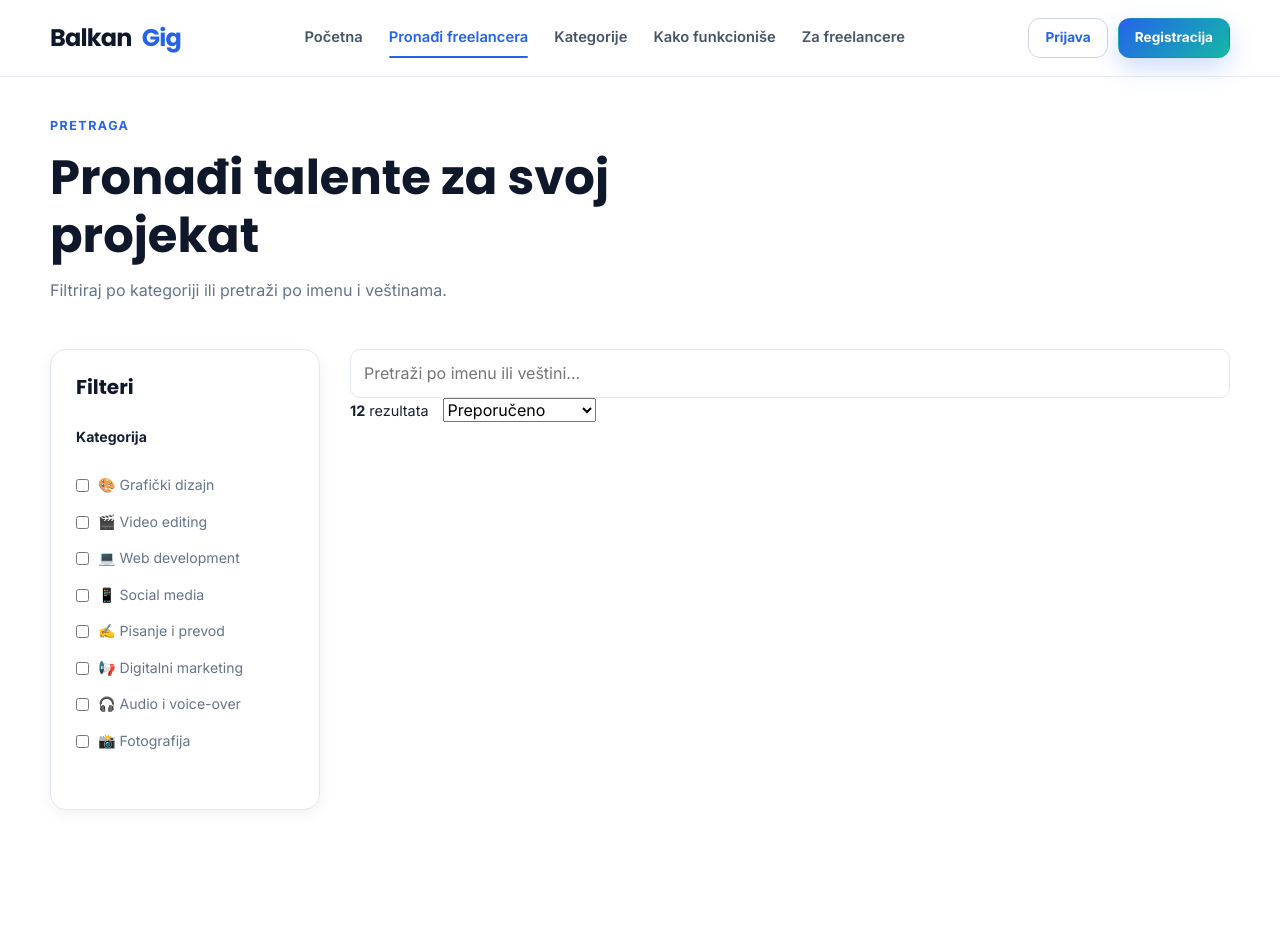
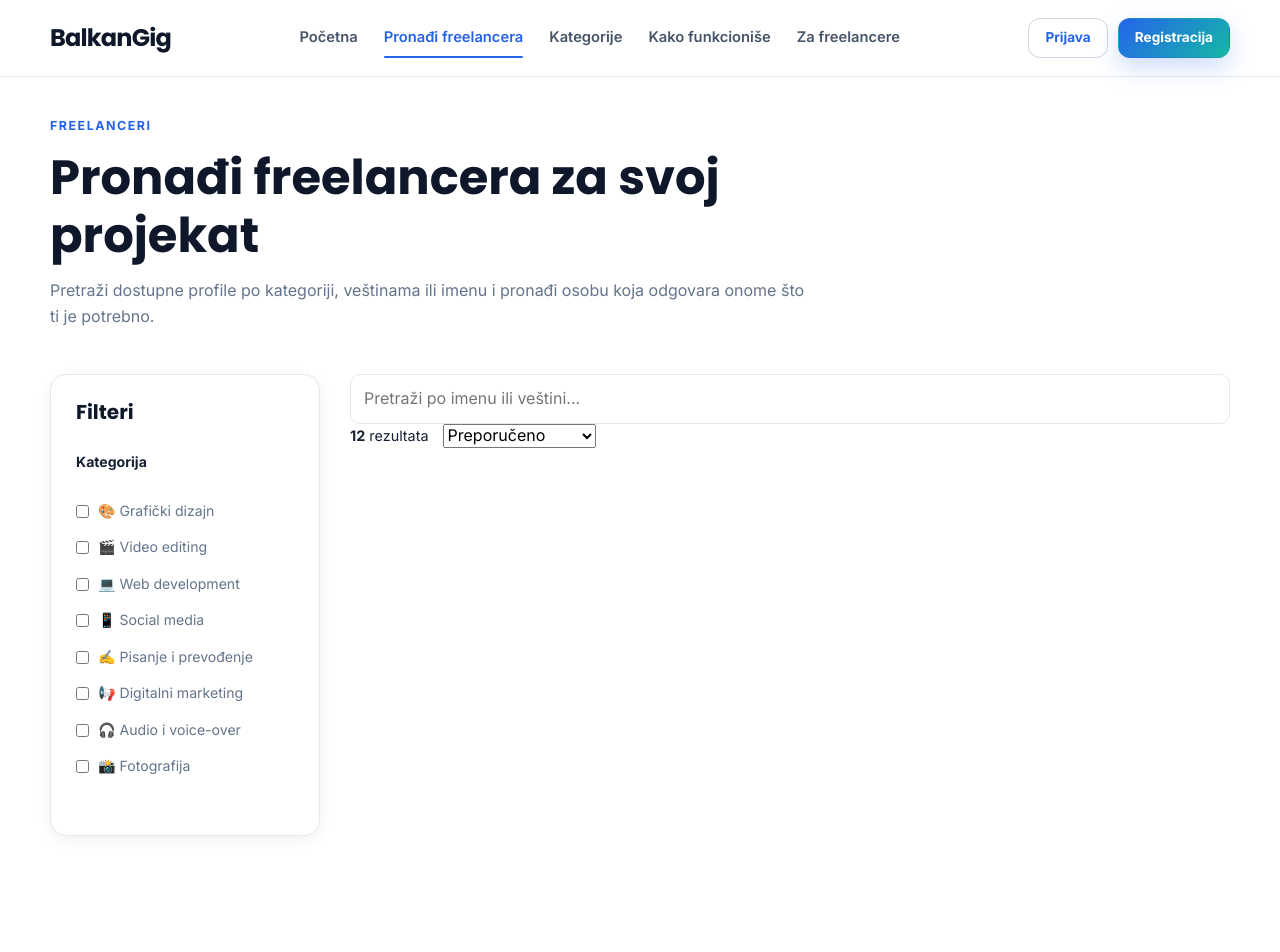
Before and after one commit to balkangig-blip/balkangig, a plain HTML site: page pronadji-freelancera.html in a window 1280 px wide. Shown: the top 952 px of the page. Drawn offline with Linux system fonts and the light colour scheme.

Commit message:
Update pronadji-freelancera.html

```diff
--- a/pronadji-freelancera.html
+++ b/pronadji-freelancera.html
@@ -3,17 +3,22 @@
 <head>
 <meta charset="UTF-8">
 <meta name="viewport" content="width=device-width, initial-scale=1.0">
+
 <title>Pronađi freelancera | BalkanGig</title>
-<link rel="icon" href="assets/logo.jpg">
+
 <link rel="preconnect" href="https://fonts.googleapis.com">
 <link href="https://fonts.googleapis.com/css2?family=Inter:wght@400;500;600;700&family=Poppins:wght@500;600;700&display=swap" rel="stylesheet">
+
 <link rel="stylesheet" href="style.css">
 </head>
+
 <body>
 
 <header class="site-header">
   <div class="container nav">
-    <a href="index.html" class="brand"><img src="assets/logo.jpg" alt="BalkanGig logo">Balkan<span>Gig</span></a>
+
+    <a href="index.html" class="brand">BalkanGig</a>
+
     <nav class="nav-links">
       <a href="index.html">Početna</a>
       <a href="pronadji-freelancera.html" class="active">Pronađi freelancera</a>
@@ -21,129 +26,379 @@
       <a href="index.html#kako-funkcionise">Kako funkcioniše</a>
       <a href="index.html#za-freelancere">Za freelancere</a>
     </nav>
+
     <div class="nav-actions">
       <a href="prijava.html" class="btn btn-outline btn-sm">Prijava</a>
       <a href="registracija.html" class="btn btn-primary btn-sm">Registracija</a>
     </div>
+
     <button class="hamburger" id="hamburgerBtn" aria-label="Otvori meni">
-      <span></span><span></span><span></span>
+      <span></span>
+      <span></span>
+      <span></span>
     </button>
+
   </div>
 </header>
 
+
 <div class="mobile-nav" id="mobileNav">
+
   <div class="mobile-nav-top">
-    <a href="index.html" class="brand"><img src="assets/logo.jpg" alt="BalkanGig logo">Balkan<span>Gig</span></a>
-    <button class="mobile-nav-close" id="mobileNavClose" aria-label="Zatvori meni">&times;</button>
+    <a href="index.html" class="brand">BalkanGig</a>
+
+    <button class="mobile-nav-close" id="mobileNavClose" aria-label="Zatvori meni">
+      &times;
+    </button>
   </div>
+
   <a href="index.html">Početna</a>
   <a href="pronadji-freelancera.html">Pronađi freelancera</a>
   <a href="index.html#kategorije">Kategorije</a>
   <a href="index.html#kako-funkcionise">Kako funkcioniše</a>
   <a href="index.html#za-freelancere">Za freelancere</a>
+
   <div class="nav-actions">
     <a href="prijava.html" class="btn btn-outline">Prijava</a>
     <a href="registracija.html" class="btn btn-primary">Registracija</a>
   </div>
+
 </div>
 
+
 <section class="section-tight">
+
   <div class="container">
+
     <div class="section-head">
-      <span class="kicker">Pretraga</span>
-      <h2>Pronađi talente za svoj projekat</h2>
-      <p>Filtriraj po kategoriji ili pretraži po imenu i veštinama.</p>
+
+      <span class="kicker">Freelanceri</span>
+
+      <h2>Pronađi freelancera za svoj projekat</h2>
+
+      <p>
+        Pretraži dostupne profile po kategoriji, veštinama ili imenu
+        i pronađi osobu koja odgovara onome što ti je potrebno.
+      </p>
+
     </div>
 
+
     <div class="listing-layout">
+
+
+      <!-- FILTERI -->
+
       <aside class="filters">
+
         <h3>Filteri</h3>
+
         <form id="filtersForm">
+
           <div class="filter-group">
-            <label style="font-weight:700; color:var(--navy-deep); margin-bottom:12px;">Kategorija</label>
-            <label><input type="checkbox" name="kategorija" value="graficki-dizajn"> 🎨 Grafički dizajn</label>
-            <label><input type="checkbox" name="kategorija" value="video-editing"> 🎬 Video editing</label>
-            <label><input type="checkbox" name="kategorija" value="web-development"> 💻 Web development</label>
-            <label><input type="checkbox" name="kategorija" value="social-media"> 📱 Social media</label>
-            <label><input type="checkbox" name="kategorija" value="pisanje-prevodjenje"> ✍️ Pisanje i prevod</label>
-            <label><input type="checkbox" name="kategorija" value="digitalni-marketing"> 📢 Digitalni marketing</label>
-            <label><input type="checkbox" name="kategorija" value="audio-voiceover"> 🎧 Audio i voice-over</label>
-            <label><input type="checkbox" name="kategorija" value="fotografija"> 📸 Fotografija</label>
+
+            <label style="font-weight:700; color:var(--navy-deep); margin-bottom:12px;">
+              Kategorija
+            </label>
+
+            <label>
+              <input type="checkbox" name="kategorija" value="graficki-dizajn">
+              🎨 Grafički dizajn
+            </label>
+
+            <label>
+              <input type="checkbox" name="kategorija" value="video-editing">
+              🎬 Video editing
+            </label>
+
+            <label>
+              <input type="checkbox" name="kategorija" value="web-development">
+              💻 Web development
+            </label>
+
+            <label>
+              <input type="checkbox" name="kategorija" value="social-media">
+              📱 Social media
+            </label>
+
+            <label>
+              <input type="checkbox" name="kategorija" value="pisanje-prevodjenje">
+              ✍️ Pisanje i prevođenje
+            </label>
+
+            <label>
+              <input type="checkbox" name="kategorija" value="digitalni-marketing">
+              📢 Digitalni marketing
+            </label>
+
+            <label>
+              <input type="checkbox" name="kategorija" value="audio-voiceover">
+              🎧 Audio i voice-over
+            </label>
+
+            <label>
+              <input type="checkbox" name="kategorija" value="fotografija">
+              📸 Fotografija
+            </label>
+
           </div>
+
         </form>
+
       </aside>
 
+
+      <!-- REZULTATI -->
+
       <div>
+
         <div class="listing-top">
+
           <div class="field" style="margin:0; min-width:240px;">
-            <input type="text" id="listingSearch" placeholder="Pretraži po imenu ili veštini...">
+
+            <input
+              type="text"
+              id="listingSearch"
+              placeholder="Pretraži po imenu ili veštini..."
+            >
+
           </div>
+
+
           <div style="display:flex; align-items:center; gap:14px;">
-            <span style="color:var(--mist); font-size:.9rem;"><strong id="resultCount" style="color:var(--navy-deep);">0</strong> rezultata</span>
+
+            <span style="color:var(--mist); font-size:.9rem;">
+
+              <strong
+                id="resultCount"
+                style="color:var(--navy-deep);"
+              >
+                0
+              </strong>
+
+              rezultata
+
+            </span>
+
+
             <select id="sortSelect">
-              <option value="preporuceno">Preporučeno</option>
-              <option value="ocena">Najviša ocena</option>
-              <option value="projekti">Najviše projekata</option>
+
+              <option value="preporuceno">
+                Preporučeno
+              </option>
+
+              <option value="ocena">
+                Najviša ocena
+              </option>
+
+              <option value="projekti">
+                Najviše projekata
+              </option>
+
             </select>
+
           </div>
+
         </div>
 
-        <div class="freelancer-grid listing-grid" id="listingGrid"></div>
-        <div class="empty-state" id="emptyState">
-          <h3>Nema rezultata</h3>
-          <p>Pokušaj sa drugom pretragom ili ukloni neke filtere.</p>
+
+        <div
+          class="freelancer-grid listing-grid"
+          id="listingGrid"
+        ></div>
+
+
+        <div
+          class="empty-state"
+          id="emptyState"
+        >
+
+          <h3>Nema pronađenih profila</h3>
+
+          <p>
+            Pokušaj sa drugom pretragom ili promeni filtere.
+          </p>
+
         </div>
+
       </div>
+
     </div>
+
   </div>
+
 </section>
 
+
 <footer class="site-footer">
+
   <div class="container">
+
     <div class="footer-grid">
+
+
       <div class="footer-brand">
-        <a href="index.html" class="brand"><img src="assets/logo.jpg" alt="BalkanGig logo">Balkan<span>Gig</span></a>
-        <p>Platforma koja povezuje firme i klijente sa proverenim freelancerima sa Balkana — brzo, jednostavno i bez posrednika.</p>
+
+        <a href="index.html" class="brand">
+          BalkanGig
+        </a>
+
+        <p>
+          Platforma za povezivanje klijenata i freelancera
+          sa Balkana na jednom mestu.
+        </p>
+
         <div class="socials">
-          <a href="#" aria-label="Instagram"><svg width="16" height="16" viewBox="0 0 24 24" fill="none" stroke="currentColor" stroke-width="2"><rect x="2" y="2" width="20" height="20" rx="5"/><circle cx="12" cy="12" r="4"/><circle cx="17.5" cy="6.5" r="1"/></svg></a>
-          <a href="#" aria-label="Facebook"><svg width="16" height="16" viewBox="0 0 24 24" fill="none" stroke="currentColor" stroke-width="2"><path d="M18 2h-3a5 5 0 0 0-5 5v3H7v4h3v8h4v-8h3l1-4h-4V7a1 1 0 0 1 1-1h3z"/></svg></a>
-          <a href="#" aria-label="LinkedIn"><svg width="16" height="16" viewBox="0 0 24 24" fill="none" stroke="currentColor" stroke-width="2"><path d="M16 8a6 6 0 0 1 6 6v7h-4v-7a2 2 0 0 0-2-2 2 2 0 0 0-2 2v7h-4v-7a6 6 0 0 1 6-6z"/><rect x="2" y="9" width="4" height="12"/><circle cx="4" cy="4" r="2"/></svg></a>
+
+          <a href="#" aria-label="Instagram">
+            <svg width="16" height="16" viewBox="0 0 24 24"
+              fill="none" stroke="currentColor" stroke-width="2">
+              <rect x="2" y="2" width="20" height="20" rx="5"/>
+              <circle cx="12" cy="12" r="4"/>
+              <circle cx="17.5" cy="6.5" r="1"/>
+            </svg>
+          </a>
+
+          <a href="#" aria-label="Facebook">
+            <svg width="16" height="16" viewBox="0 0 24 24"
+              fill="none" stroke="currentColor" stroke-width="2">
+              <path d="M18 2h-3a5 5 0 0 0-5 5v3H7v4h3v8h4v-8h3l1-4h-4V7a1 1 0 0 1 1-1h3z"/>
+            </svg>
+          </a>
+
+          <a href="#" aria-label="LinkedIn">
+            <svg width="16" height="16" viewBox="0 0 24 24"
+              fill="none" stroke="currentColor" stroke-width="2">
+              <path d="M16 8a6 6 0 0 1 6 6v7h-4v-7a2 2 0 0 0-2-2 2 2 0 0 0-2 2v7h-4v-7a6 6 0 0 1 6-6z"/>
+              <rect x="2" y="9" width="4" height="12"/>
+              <circle cx="4" cy="4" r="2"/>
+            </svg>
+          </a>
+
         </div>
+
       </div>
+
+
       <div class="footer-col">
+
         <h4>Platforma</h4>
+
         <ul>
-          <li><a href="pronadji-freelancera.html">Pronađi freelancera</a></li>
-          <li><a href="objavi-projekat.html">Objavi projekat</a></li>
-          <li><a href="index.html#kategorije">Kategorije</a></li>
-          <li><a href="index.html#kako-funkcionise">Kako funkcioniše</a></li>
+
+          <li>
+            <a href="pronadji-freelancera.html">
+              Pronađi freelancera
+            </a>
+          </li>
+
+          <li>
+            <a href="objavi-projekat.html">
+              Objavi projekat
+            </a>
+          </li>
+
+          <li>
+            <a href="index.html#kategorije">
+              Kategorije
+            </a>
+          </li>
+
+          <li>
+            <a href="index.html#kako-funkcionise">
+              Kako funkcioniše
+            </a>
+          </li>
+
         </ul>
+
       </div>
+
+
       <div class="footer-col">
+
         <h4>Nalog</h4>
+
         <ul>
-          <li><a href="prijava.html">Prijava</a></li>
-          <li><a href="registracija.html">Registracija</a></li>
-          <li><a href="profil-freelancera.html">Primer profila</a></li>
+
+          <li>
+            <a href="prijava.html">
+              Prijava
+            </a>
+          </li>
+
+          <li>
+            <a href="registracija.html">
+              Registracija
+            </a>
+          </li>
+
+          <li>
+            <a href="profil-freelancera.html">
+              Primer profila
+            </a>
+          </li>
+
         </ul>
+
       </div>
+
+
       <div class="footer-col">
+
         <h4>Kontakt</h4>
+
         <ul>
-          <li><a href="mailto:kontakt@balkangig.com">kontakt@balkangig.com</a></li>
-          <li><a href="tel:+38160123456">+381 60 123 456</a></li>
-          <li><a href="#">Uslovi korišćenja</a></li>
-          <li><a href="#">Politika privatnosti</a></li>
+
+          <li>
+            <a href="mailto:kontakt@balkangig.com">
+              kontakt@balkangig.com
+            </a>
+          </li>
+
+          <li>
+            <a href="tel:+38160123456">
+              +381 60 123 456
+            </a>
+          </li>
+
+          <li>
+            <a href="#">
+              Uslovi korišćenja
+            </a>
+          </li>
+
+          <li>
+            <a href="#">
+              Politika privatnosti
+            </a>
+          </li>
+
         </ul>
+
       </div>
+
     </div>
+
+
     <div class="footer-bottom">
-      <span>© 2026 BalkanGig. Sva prava zadržana.</span>
-      <span>Napravljeno sa ❤ za freelancere i klijente sa Balkana.</span>
+
+      <span>
+        © 2026 BalkanGig. Sva prava zadržana.
+      </span>
+
+      <span>
+        Platforma za klijente i freelancere sa Balkana.
+      </span>
+
     </div>
+
   </div>
+
 </footer>
 
+
 <script src="script.js"></script>
+
 </body>
 </html>
```
